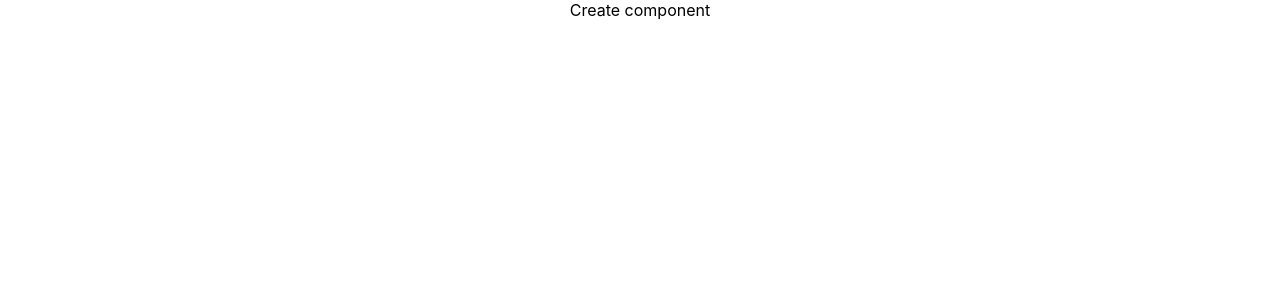
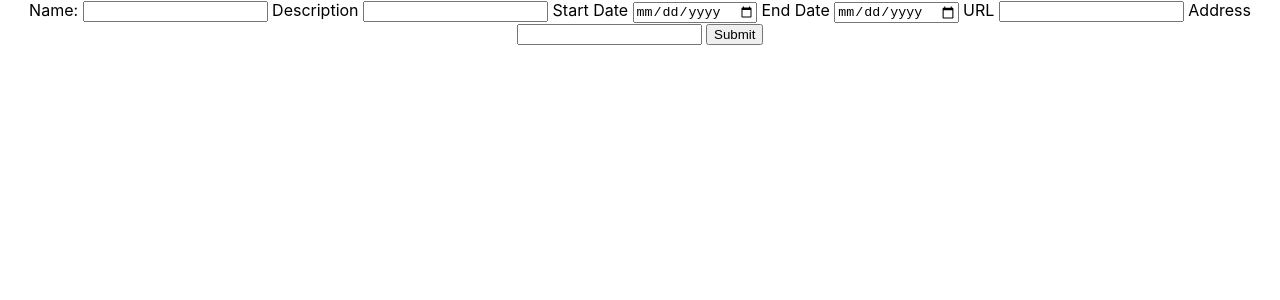
Before and after one commit to akash02ita/part.ai, a React (Create React App) app in the folder client/: page /create in a window 1280 px wide. Shown: the top 300 px of the page. Built offline with nearby package versions, Linux system fonts and the light colour scheme.

Commit message:
client: add form fields from creating event

```diff
--- a/client/src/components/Create.js
+++ b/client/src/components/Create.js
@@ -1,7 +1,35 @@
+import { useState } from "react";
 
 const Create = () => {
+    const [name, setName] = useState(null);
+    const [start, setStart] = useState(null);
+    const [end, setEnd] = useState(null);
+    const [url, setUrl] = useState(null);
+    const [address, setAddress] = useState(null);
+    const [description, setDescription] = useState(null);
+
+    const handleSubmit = () => {
+        console.log("params are ", name, start, end, url, address, description)
+        if (!name || !start || !end || !url || !address || !description) {
+            alert("Ensure all fields are filled!");
+            return
+        }
+
+        console.log("data is non-empty");
+    }
+
     return (
-        <div> Create component </div>
+        <>
+            <div>
+                <label> Name: <input type="text"  onChange={(e) => setName(e.target.value)} /></label>
+                <label> Description <input type="text" onChange={(e) => setDescription(e.target.value)}/> </label>
+                <label> Start Date <input type="date" onChange={(e) => setStart(e.target.value)}/> </label>
+                <label> End Date <input type="date" onChange={(e) => setEnd(e.target.value)}/> </label>
+                <label> URL <input type="url" onChange={(e) => setUrl(e.target.value)}/> </label>
+                <label> Address <input type="text" onChange={(e) => setAddress(e.target.value)}/> </label>
+                <button onClick={() => handleSubmit()}> Submit </button>
+            </div>
+        </>
     );
 }
 
```
